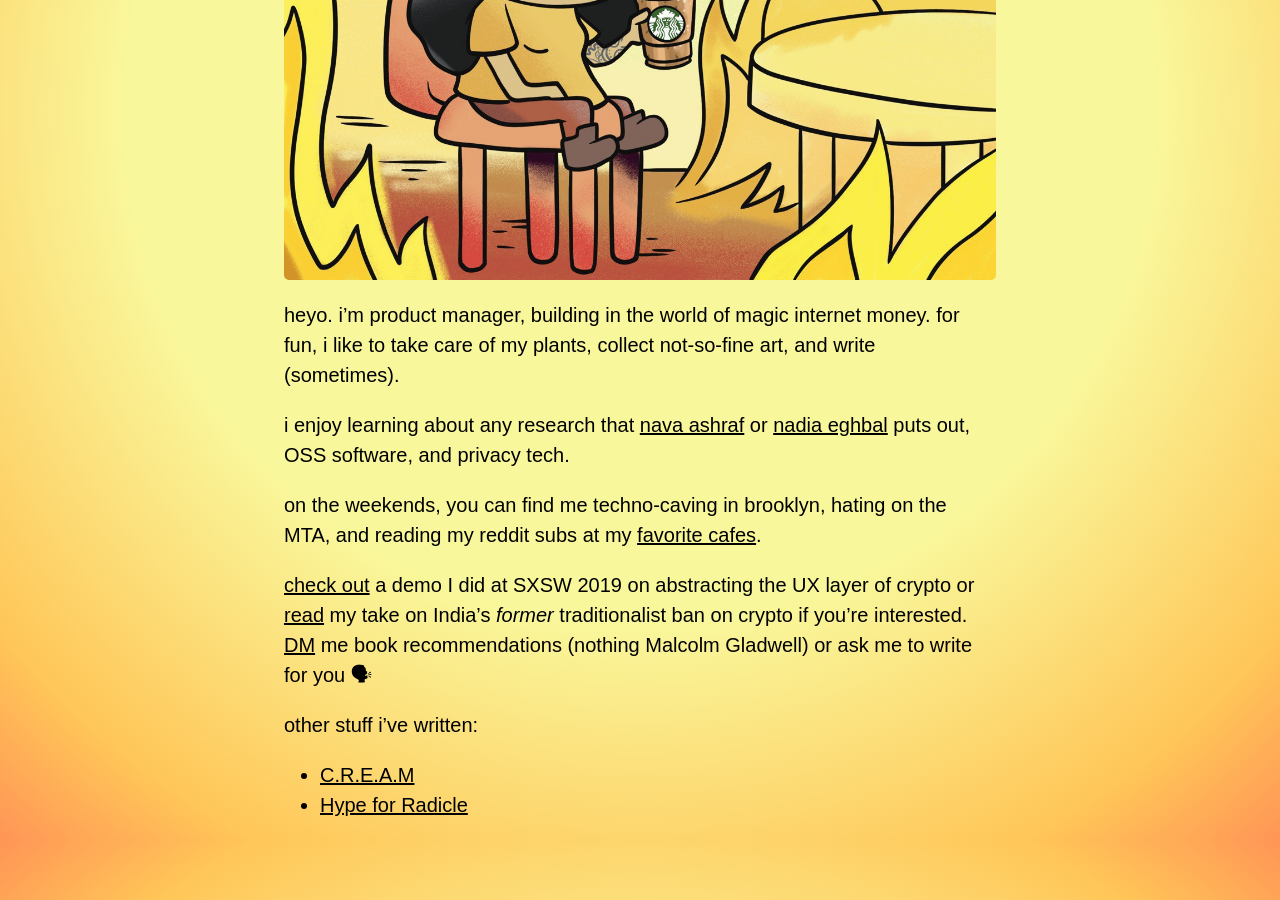
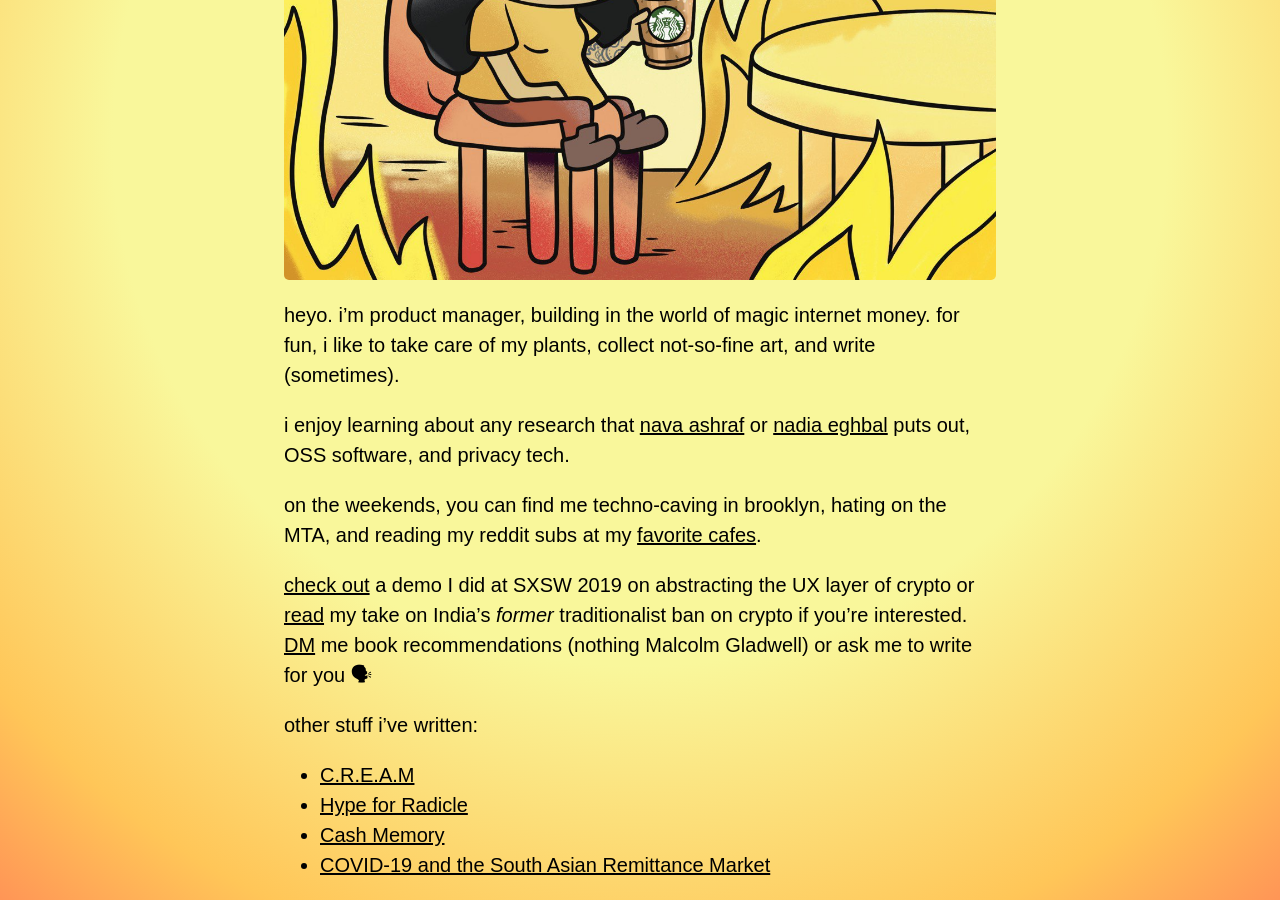
Before and after one commit to adeets-22/adeets-22.github.io, a Jekyll site: the page built from index.md, in a window 1280 px wide and 900 px high, scrolled down 623 px. Built offline with Jekyll 4.4.1, drawn with Linux system fonts in a browser that asks for light colours.

Commit message:
Update index.md

```diff
--- a/index.md
+++ b/index.md
@@ -18,3 +18,5 @@ on the weekends, you can find me techno-caving in brooklyn, hating on the MTA, a
 other stuff i've written:
 - [C.R.E.A.M](https://buttercup4pres.medium.com/c-r-e-a-m-e39e49a4a9fa)
 - [Hype for Radicle](https://buttercup4pres.medium.com/hype-for-radicle-957cfd03aaf8?source=---------0----------------------------)
+- [Cash Memory](https://onjuno.com/blog/what-is-cash-memory-and-why-fintechs-need-to-take-notice)
+- [COVID-19 and the South Asian Remittance Market](https://onjuno.com/blog/the-impact-of-covid-19-on-south-asian-remittance)
```
